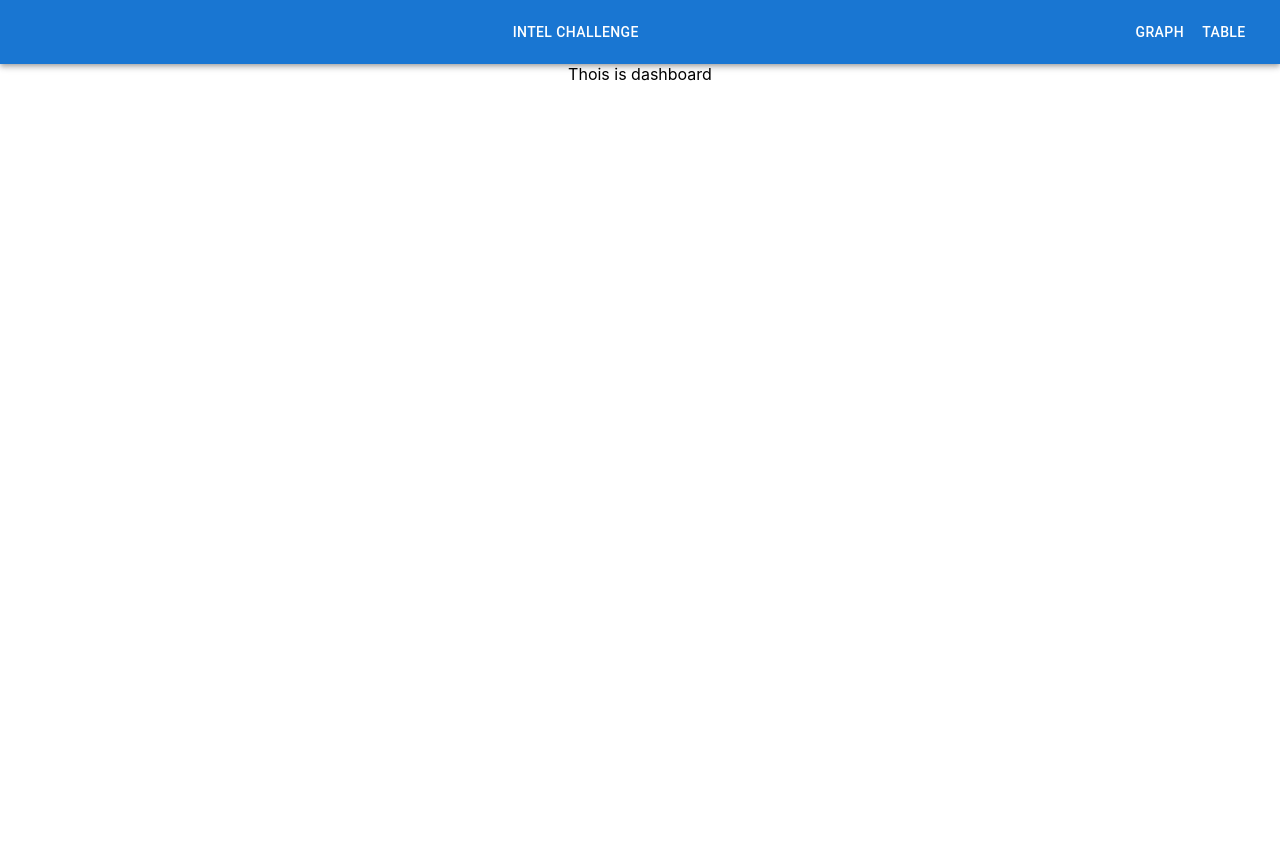
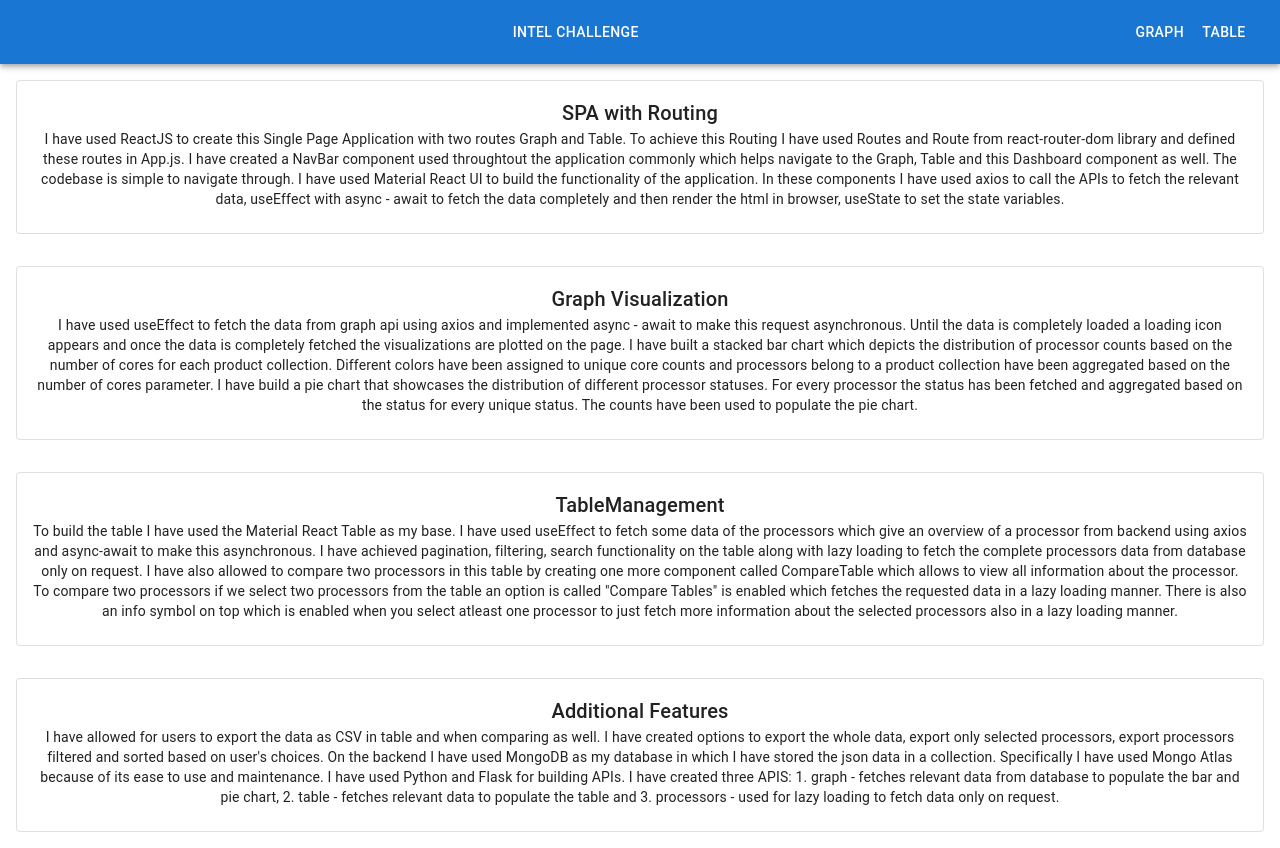
Before and after one commit to saisakethvemula/intel_fs_challenge_vss, a React (Create React App) app in the folder frontend/: page / in a window 1280 px wide. Before the commit the page ends 800 px from the top, so only its background shows below. Built offline with nearby package versions, Linux system fonts and the light colour scheme; what export-to-csv would draw is missing.

Commit message:
dashboard

```diff
--- a/frontend/src/App.js
+++ b/frontend/src/App.js
@@ -8,7 +8,7 @@ import Navbar from "./components/Navbar";
 import Dashboard from './pages/Dashboard';
 import Graph from './pages/Graph';
 import Table from './pages/Table';
-import CompareTable from './pages/CompareTable';
+// import CompareTable from './pages/CompareTable';
 
 function App() {
   return (
@@ -18,7 +18,7 @@ function App() {
         <Route exact path="/" element={ <Dashboard/> } />
         <Route path="graph" element={ <Graph/> } />
         <Route path="table" element={ <Table/> } />
-        <Route path="processor/:rowIDs" element={ <CompareTable/> }/>
+        {/* <Route path="processor/:rowIDs" element={ <CompareTable/> }/> */}
       </Routes>
     </div>
   );
--- a/frontend/src/pages/CompareTable.js
+++ b/frontend/src/pages/CompareTable.js
@@ -4,13 +4,13 @@ import {
   useMaterialReactTable,
 } from 'material-react-table';
 import React, { useEffect, useState } from "react"
-import { useParams, useNavigate } from 'react-router-dom';
+// import { useParams, useNavigate } from 'react-router-dom';
 import axios from 'axios';
 import { Box, Button } from '@mui/material';
-import ArrowBackIcon from '@mui/icons-material/ArrowBack';
+// import ArrowBackIcon from '@mui/icons-material/ArrowBack';
 import FileDownloadIcon from '@mui/icons-material/FileDownload';
 import { mkConfig, generateCsv, download } from 'export-to-csv';
-import Table from './Table';
+// import Table from './Table';
 
 //Lazy loading has been implemented by fetching additional data from database only when requested
 
@@ -24,7 +24,7 @@ const CompareTable = ({ processorIDs }) => {
 	//getting processorIDs
     // const { processorIDs } = useParams();
 	console.log(processorIDs);
-    const navigate = useNavigate();
+    // const navigate = useNavigate();
     // const [headers, setHeaders] = useState([]);
     const [processors, setProcessors] = useState([]);
 	const [data, setData] = useState([]);
--- a/frontend/src/pages/Dashboard.js
+++ b/frontend/src/pages/Dashboard.js
@@ -1,11 +1,72 @@
-import React from "react";
+import * as React from 'react';
+import Box from '@mui/material/Box';
+import Card from '@mui/material/Card';
+import CardContent from '@mui/material/CardContent';
+import Button from '@mui/material/Button';
+import Typography from '@mui/material/Typography';
+import { Link } from 'react-router-dom';
 
 const Dashboard = () => {
     return (
-        <div>
-            Thois is dashboard
+        <div style={{ display: 'flex', flexWrap: 'wrap' }}>
+            <Box sx={{ minWidth: 275, padding: 2 }}>
+                <Card variant="outlined">
+                    <React.Fragment>
+                        <CardContent>
+                            <Typography variant="h6" component="div">
+                                SPA with Routing
+                            </Typography>
+                            <Typography variant="body2">
+                                I have used ReactJS to create this Single Page Application with two routes Graph and Table. To achieve this Routing I have used Routes and Route from react-router-dom library and defined these routes in App.js. I have created a NavBar component used throughtout the application commonly which helps navigate to the Graph, Table and this Dashboard component as well. The codebase is simple to navigate through. I have used Material React UI to build the functionality of the application. In these components I have used axios to call the APIs to fetch the relevant data, useEffect with async - await to fetch the data completely and then render the html in browser, useState to set the state variables.
+                            </Typography>
+                        </CardContent>
+                    </React.Fragment>
+                </Card>
+            </Box>
+            <Box sx={{ minWidth: 275, padding: 2 }}>
+                <Card variant="outlined">
+                    <React.Fragment>
+                        <CardContent>
+                            <Typography variant="h6" component="div">
+                                Graph Visualization
+                            </Typography>
+                            <Typography variant="body2">
+                                I have used useEffect to fetch the data from graph api using axios and implemented async - await to make this request asynchronous. Until the data is completely loaded a loading icon appears and once the data is completely fetched the visualizations are plotted on the page. I have built a stacked bar chart which depicts the distribution of processor counts based on the number of cores for each product collection. Different colors have been assigned to unique core counts and processors belong to a product collection have been aggregated based on the number of cores parameter. I have build a pie chart that showcases the distribution of different processor statuses. For every processor the status has been fetched and aggregated based on the status for every unique status. The counts have been used to populate the pie chart.
+                            </Typography>
+                        </CardContent>
+                    </React.Fragment>
+                </Card>
+            </Box>
+            <Box sx={{ minWidth: 275, padding: 2 }}>
+                <Card variant="outlined">
+                    <React.Fragment>
+                        <CardContent>
+                            <Typography variant="h6" component="div">
+                                TableManagement
+                            </Typography>
+                            <Typography variant="body2">
+                                To build the table I have used the Material React Table as my base. I have used useEffect to fetch some data of the processors which give an overview of a processor from backend using axios and async-await to make this asynchronous. I have achieved pagination, filtering, search functionality on the table along with lazy loading to fetch the complete processors data from database only on request. I have also allowed to compare two processors in this table by creating one more component called CompareTable which allows to view all information about the processor. To compare two processors if we select two processors from the table an option is called "Compare Tables" is enabled which fetches the requested data in a lazy loading manner. There is also an info symbol on top which is enabled when you select atleast one processor to just fetch more information about the selected processors also in a lazy loading manner.
+                            </Typography>
+                        </CardContent>
+                    </React.Fragment>
+                </Card>
+            </Box>
+            <Box sx={{ minWidth: 275, padding: 2 }}>
+                <Card variant="outlined">
+                    <React.Fragment>
+                        <CardContent>
+                            <Typography variant="h6" component="div">
+                                Additional Features
+                            </Typography>
+                            <Typography variant="body2">
+                                I have allowed for users to export the data as CSV in table and when comparing as well. I have created options to export the whole data, export only selected processors, export processors filtered and sorted based on user's choices. On the backend I have used MongoDB as my database in which I have stored the json data in a collection. Specifically I have used Mongo Atlas because of its ease to use and maintenance. I have used Python and Flask for building APIs. I have created three APIS: 1. graph - fetches relevant data from database to populate the bar and pie chart, 2. table - fetches relevant data to populate the table and 3. processors - used for lazy loading to fetch data only on request.
+                            </Typography>
+                        </CardContent>
+                    </React.Fragment>
+                </Card>
+            </Box>
         </div>
-    )
+    );
 }
 
 export default Dashboard;
--- a/frontend/src/pages/Table.js
+++ b/frontend/src/pages/Table.js
@@ -4,7 +4,7 @@ import {
   useMaterialReactTable,
 } from 'material-react-table';
 import React, { useEffect, useState } from "react"
-import { useNavigate } from 'react-router-dom';
+// import { useNavigate } from 'react-router-dom';
 import axios from 'axios';
 import { Box, Button } from '@mui/material';
 import FileDownloadIcon from '@mui/icons-material/FileDownload';
@@ -24,7 +24,7 @@ const csvConfig = mkConfig({
 const Table = () => {
     // const [loading, setLoading] = useState(true);
     // const [error, setError] = useState(null);
-    const navigate = useNavigate();
+    // const navigate = useNavigate();
     const [comparetable, setCompareTable] = useState(false);
     const [data, setData] = useState([]);
     const [processorIDs, setProcessorIDs] = useState([]);
```
